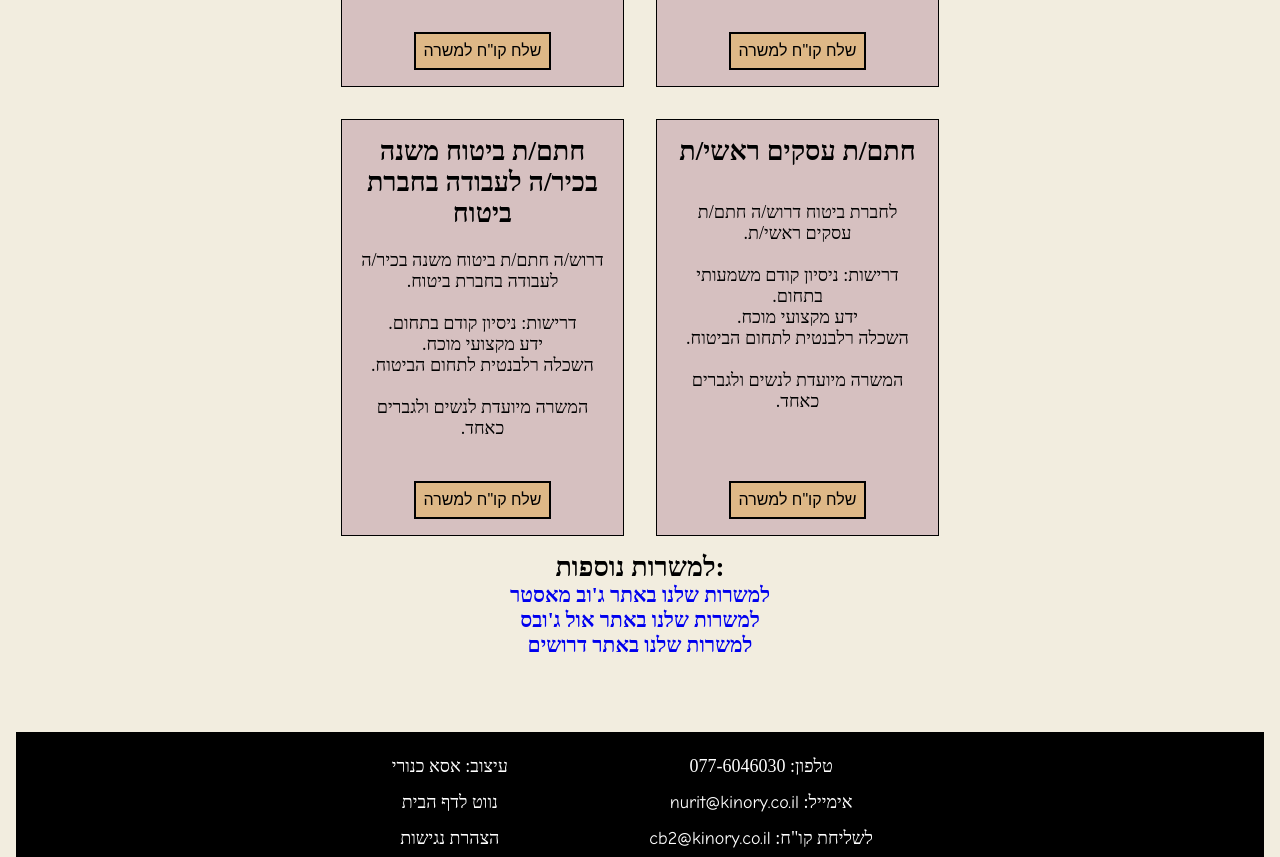
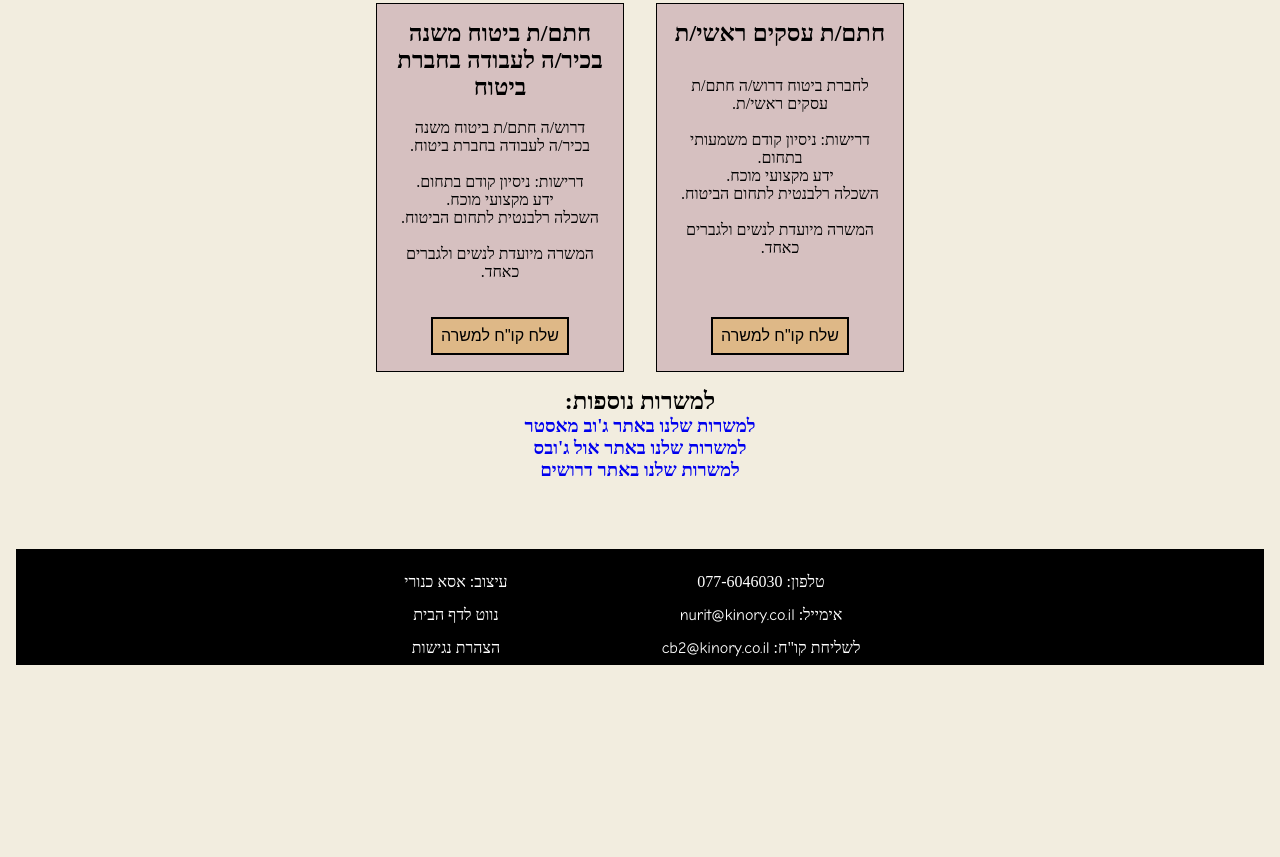
Before and after one commit to asakinory/NKwebsite, a website: page jobs.html in a window 1280 px wide. Shown: the part 1513-2370 px from the top of the page. After the commit the page ends 2178 px from the top, so only its background shows below. Drawn offline with Linux system fonts and the light colour scheme; a web font is replaced by a local one.

Commit message:
some more fixes

```diff
--- a/jobs.html
+++ b/jobs.html
@@ -264,7 +264,7 @@
    </section>
    <div class="job-master">
     <h2>
-     :למשרות נוספות
+        למשרות נוספות:
      <br/>
     </h2>
     <a href="https://www.jobmaster.co.il/jobs/checkhevra.asp?cs=LKMOVGOUSWUERSPLKDSTJOMLH">
--- a/style.css
+++ b/style.css
@@ -21,7 +21,7 @@ body{
     margin-left: 1rem;
     margin-right: 1rem;
     overflow-x: hidden;
-    font-size: 18px; /* Hide scrollbar */
+    /* Hide scrollbar */
     /* TODO: find why horizontal scrollbar appears on the right side */
 }
 
```
